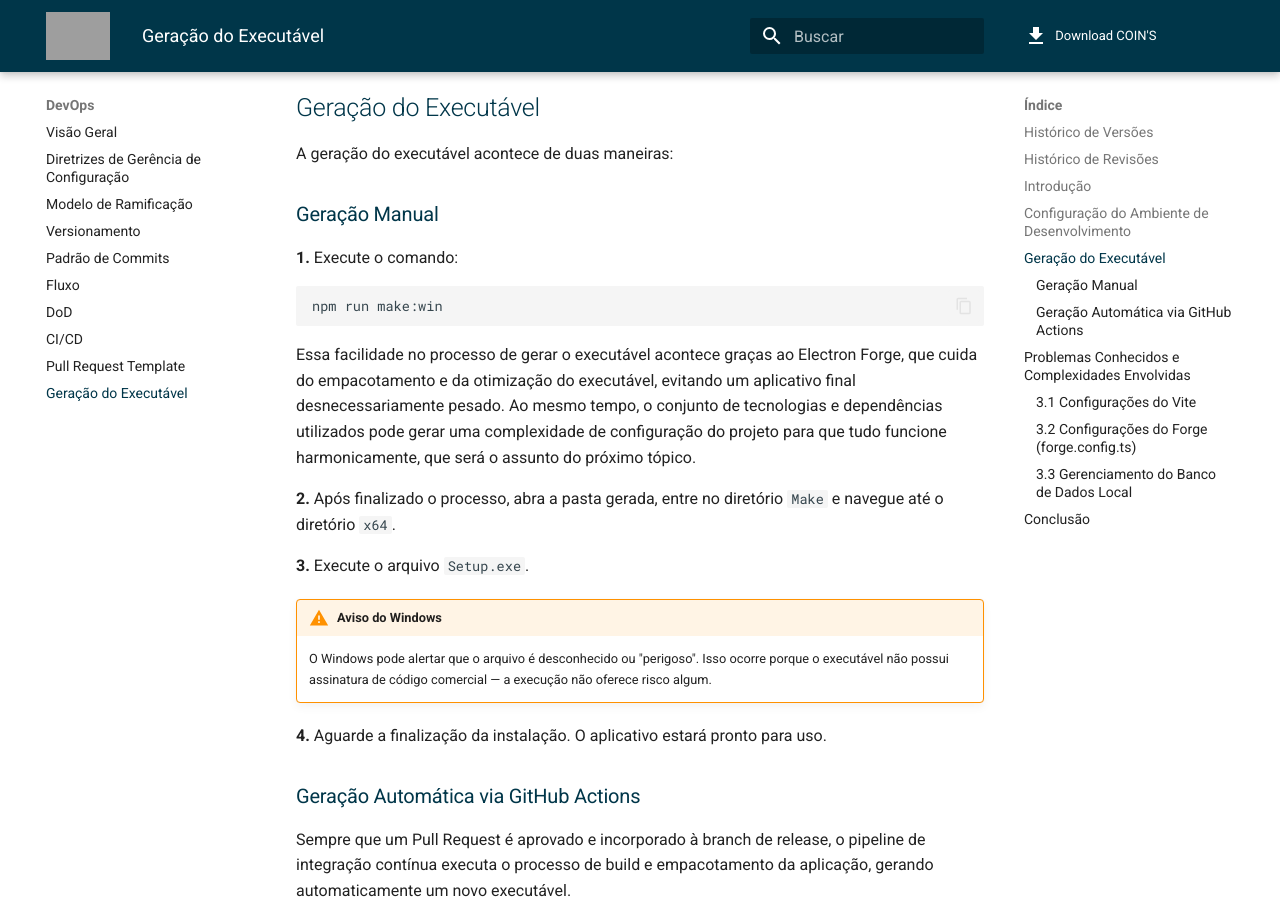
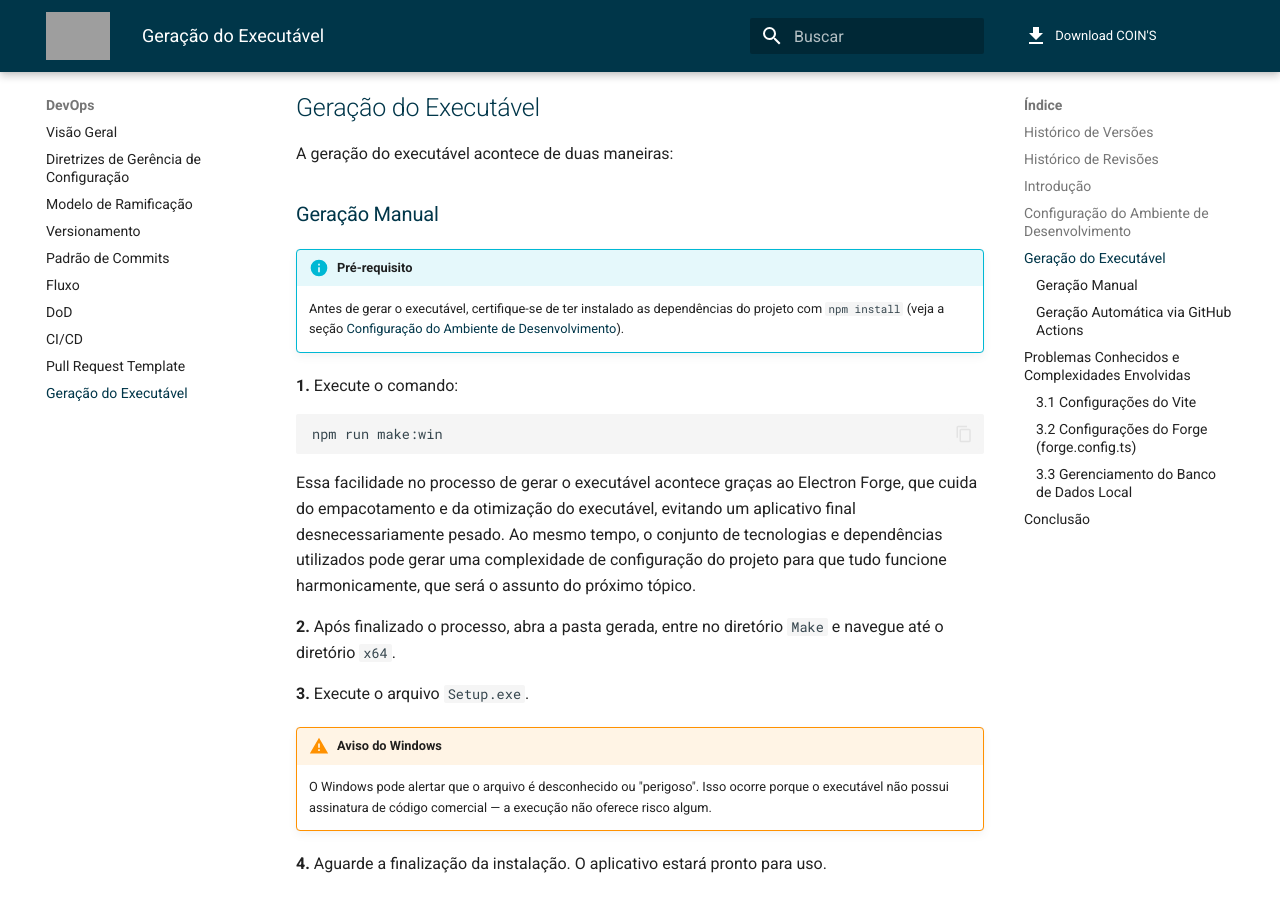
Before and after one commit to NES-Contabilidade-Integrada/doc-coins2026.1, an MkDocs documentation site: the page built from docs/devops/geracao-executavel.md, in a window 1280 px wide and 900 px high, scrolled down 1342 px. Built offline with MkDocs 1.6.1 and Material for MkDocs 9.7.7, drawn with Linux system fonts in a browser that asks for light colours; comment, search, counter and statistics services are not loaded; grey boxes are pictures that could not be loaded.

Commit message:
docs(devops): adiciona aviso de pré-requisito de npm install antes da geração
Co-Authored-By: Claude Sonnet 4.6 <noreply@anthropic.com>

```diff
--- a/docs/devops/geracao-executavel.md
+++ b/docs/devops/geracao-executavel.md
@@ -52,6 +52,9 @@ npm start
 A geração do executável acontece de duas maneiras:
 
 ### Geração Manual
+
+!!! info "Pré-requisito"
+    Antes de gerar o executável, certifique-se de ter instalado as dependências do projeto com `npm install` (veja a seção [Configuração do Ambiente de Desenvolvimento](#configuração-do-ambiente-de-desenvolvimento)).
 
 **1.** Execute o comando:
 
```
